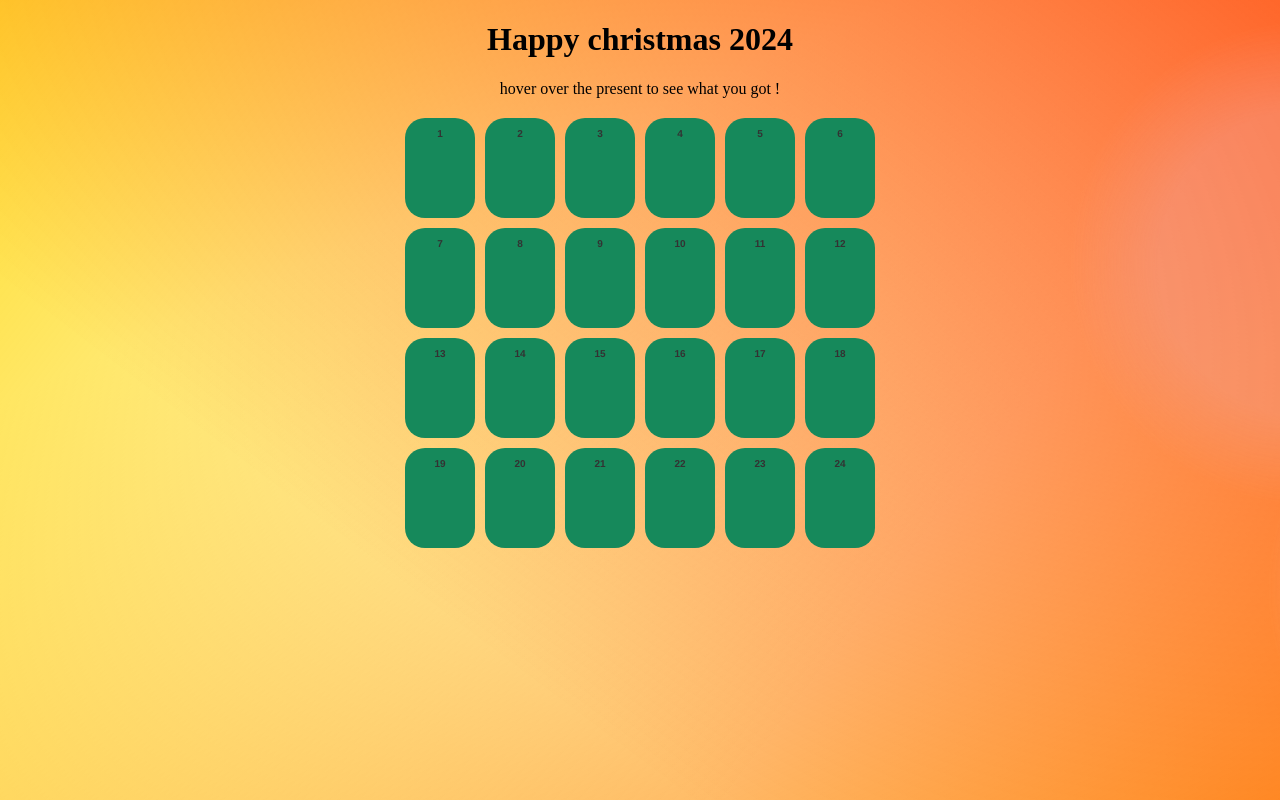
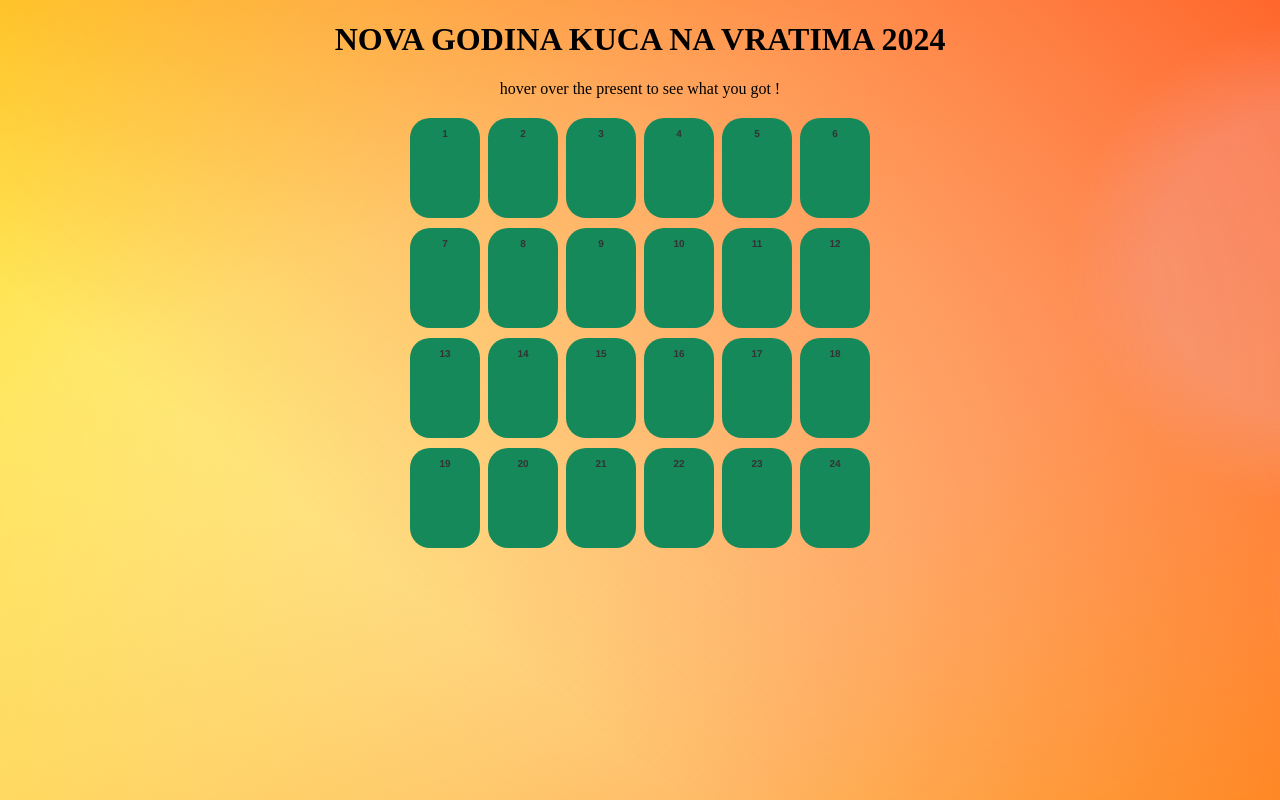
Before and after one commit to StefanPetk0vic/JavaScriptmas, a plain HTML site: page Part2/index.html in a window 1280 px wide. Drawn offline with Linux system fonts and the light colour scheme.

Commit message:
+Lazarove promene

```diff
--- a/Part2/Styles/calendar.css
+++ b/Part2/Styles/calendar.css
@@ -17,7 +17,7 @@
 .row {
     display: flex;
     text-align: center;
-    gap: 10px;
+    gap: 8px;
     margin-bottom: 10px;
 
 }
--- a/Part2/index.html
+++ b/Part2/index.html
@@ -16,7 +16,7 @@
 
 <body class="background-container">
     <div class="bubbles-container">
-        <H1>Happy christmas 2024</H1>
+        <H1>NOVA GODINA KUCA NA VRATIMA 2024</H1>
         <p>hover over the present to see what you got !</p>
         <div class="calendar-container">
         </div>
```
